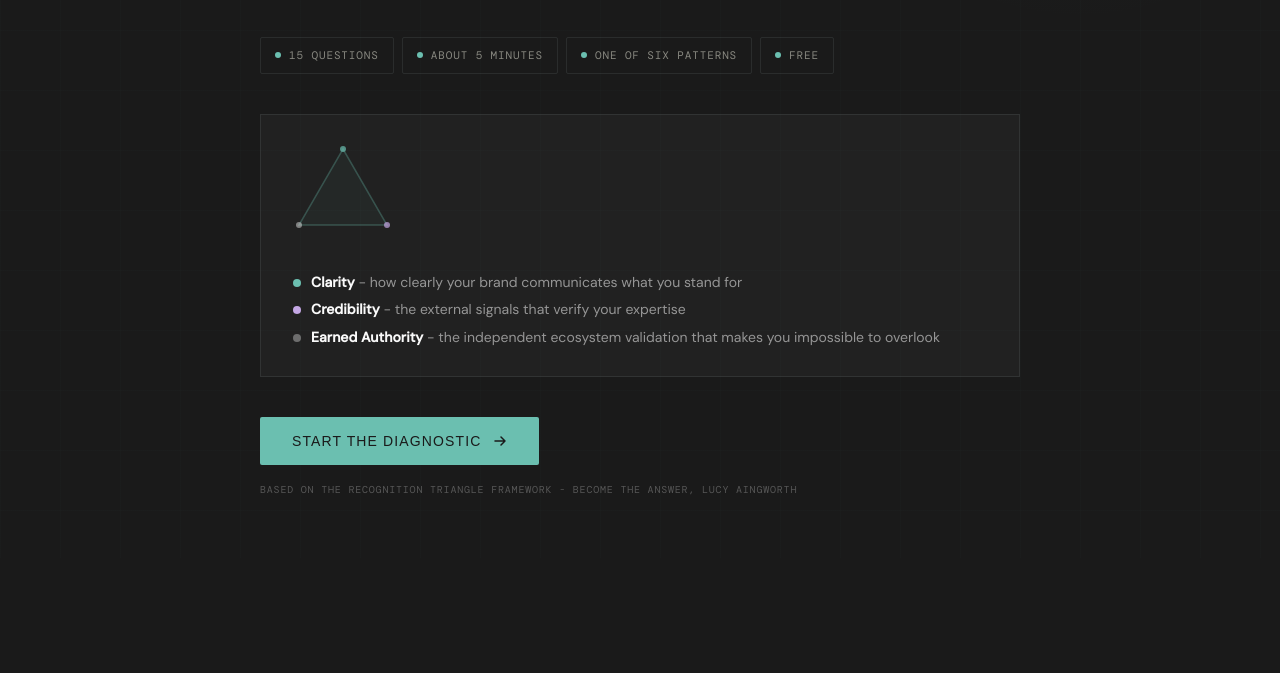
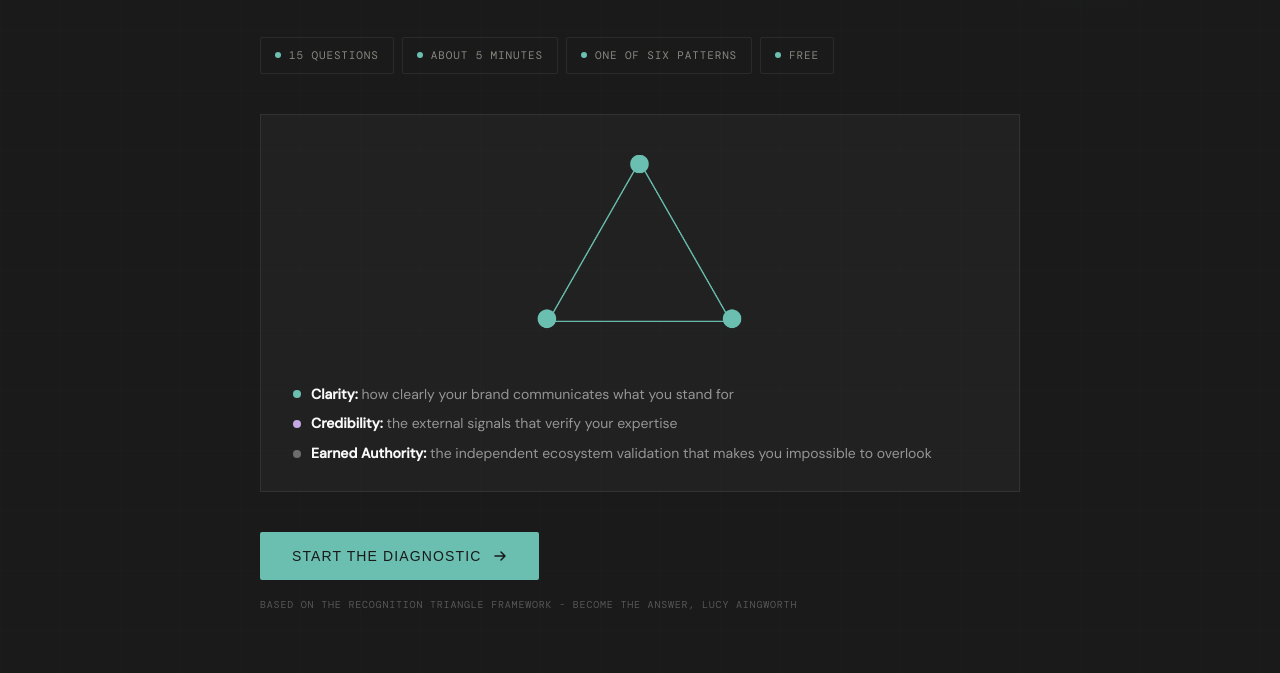
Before and after one commit to Aingworth/Aingworth.com, a plain HTML site: page diagnostic.html in a window 1280 px wide. Shown: the part 450-1123 px from the top of the page. Before the commit the page ends 1008 px from the top, so only its background shows below. Drawn offline with nearby package versions, Linux system fonts and the light colour scheme.

Commit message:
Update diagnostic.html

```diff
--- a/diagnostic.html
+++ b/diagnostic.html
@@ -140,16 +140,15 @@ a { color:inherit; text-decoration:none; }
 /* Triangle intro graphic */
 .intro-triangle {
   display: flex;
-  align-items: center;
-  gap: 32px;
+  flex-direction: column;
+  align-items: stretch;
   padding: 28px 32px;
   background: rgba(255,255,255,.03);
   border: 1px solid var(--border-dark);
   margin-bottom: 40px;
-  flex-wrap: wrap;
 }
 .tri-mini { flex-shrink: 0; }
-.tri-dims { display:flex; flex-direction:column; gap:8px; }
+.tri-dims { display:flex; flex-direction:column; gap:10px; width:100%; margin-top:4px; }
 .tri-dim { display:flex; align-items:center; gap:10px; font-size:14px; color:var(--muted-dark); line-height:1.4; }
 .tri-dim-dot { width:8px; height:8px; border-radius:50%; flex-shrink:0; }
 .tri-dim-dot.clarity { background:var(--teal-light); }
@@ -464,7 +463,7 @@ a { color:inherit; text-decoration:none; }
 <header role="banner">
   <nav class="nav" aria-label="Primary navigation">
     <a href="index.html" aria-label="Aingworth home">
-      <img src="images/Aingworth_graphic_logo.png" alt="Aingworth" height="32" style="height:32px;width:auto;filter:brightness(0) invert(1)"><span class="nav-logo-text" style="display:none">Aingworth</span>
+      <img src="images/Aingworth_Main_Logo_White_bigger.png" alt="Aingworth" style="width:200px;height:auto;display:block;filter:brightness(100) contrast(2);">
     </a>
     <a href="index.html" class="nav-back" aria-label="Back to home">
       <svg width="14" height="14" viewBox="0 0 14 14" fill="none" stroke="currentColor" stroke-width="1.5" aria-hidden="true"><path d="M9 3L5 7l4 4"/></svg>
@@ -502,18 +501,17 @@ a { color:inherit; text-decoration:none; }
     </div>
 
     <div class="intro-triangle" aria-label="The three dimensions you will be assessed on">
-      <div class="tri-mini" aria-hidden="true">
-        <svg width="100" height="90" viewBox="0 0 100 90" fill="none" xmlns="http://www.w3.org/2000/svg">
-          <polygon points="50,6 94,82 6,82" stroke="rgba(107,191,176,0.3)" stroke-width="1.5" fill="rgba(107,191,176,0.04)"/>
-          <circle cx="50" cy="6" r="3" fill="var(--teal-light)" opacity="0.7"/>
-          <circle cx="94" cy="82" r="3" fill="var(--lavender)" opacity="0.7"/>
-          <circle cx="6" cy="82" r="3" fill="rgba(226,226,226,0.5)"/>
-        </svg>
+      <div class="tri-mini" style="width:100%; max-width:280px; margin:0 auto 28px;">
+        <img
+          src="images/Recognition_Diagnostic.png"
+          alt="The Recognition Triangle"
+          style="width:100%; height:auto; display:block;"
+        >
       </div>
       <div class="tri-dims">
-        <div class="tri-dim"><span class="tri-dim-dot clarity" aria-hidden="true"></span><span><strong>Clarity</strong> - how clearly your brand communicates what you stand for</span></div>
-        <div class="tri-dim"><span class="tri-dim-dot credibility" aria-hidden="true"></span><span><strong>Credibility</strong> - the external signals that verify your expertise</span></div>
-        <div class="tri-dim"><span class="tri-dim-dot authority" aria-hidden="true"></span><span><strong>Earned Authority</strong> - the independent ecosystem validation that makes you impossible to overlook</span></div>
+        <div class="tri-dim"><span class="tri-dim-dot clarity" aria-hidden="true"></span><span><strong>Clarity:</strong> how clearly your brand communicates what you stand for</span></div>
+        <div class="tri-dim"><span class="tri-dim-dot credibility" aria-hidden="true"></span><span><strong>Credibility:</strong> the external signals that verify your expertise</span></div>
+        <div class="tri-dim"><span class="tri-dim-dot authority" aria-hidden="true"></span><span><strong>Earned Authority:</strong> the independent ecosystem validation that makes you impossible to overlook</span></div>
       </div>
     </div>
 
```
